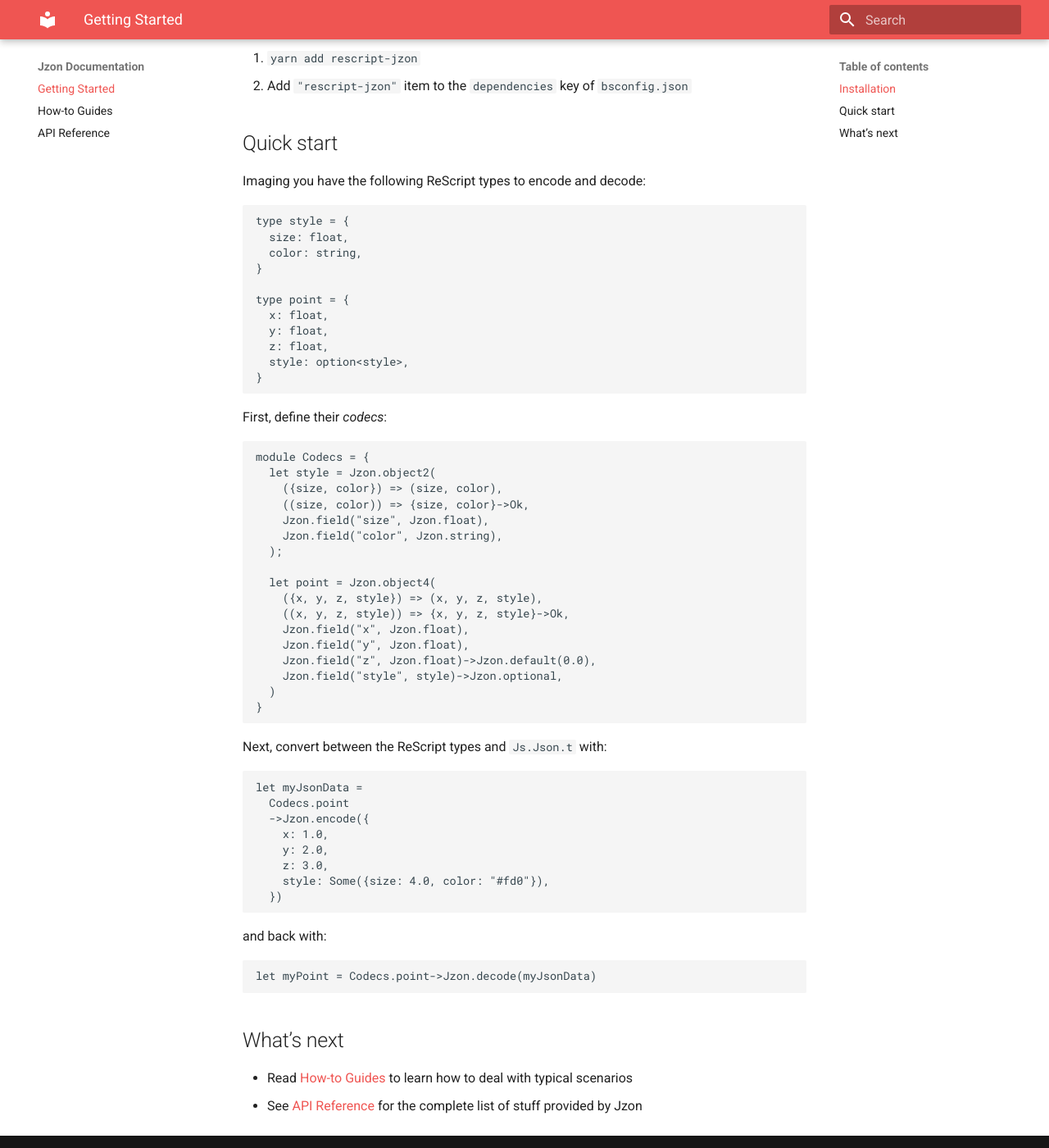
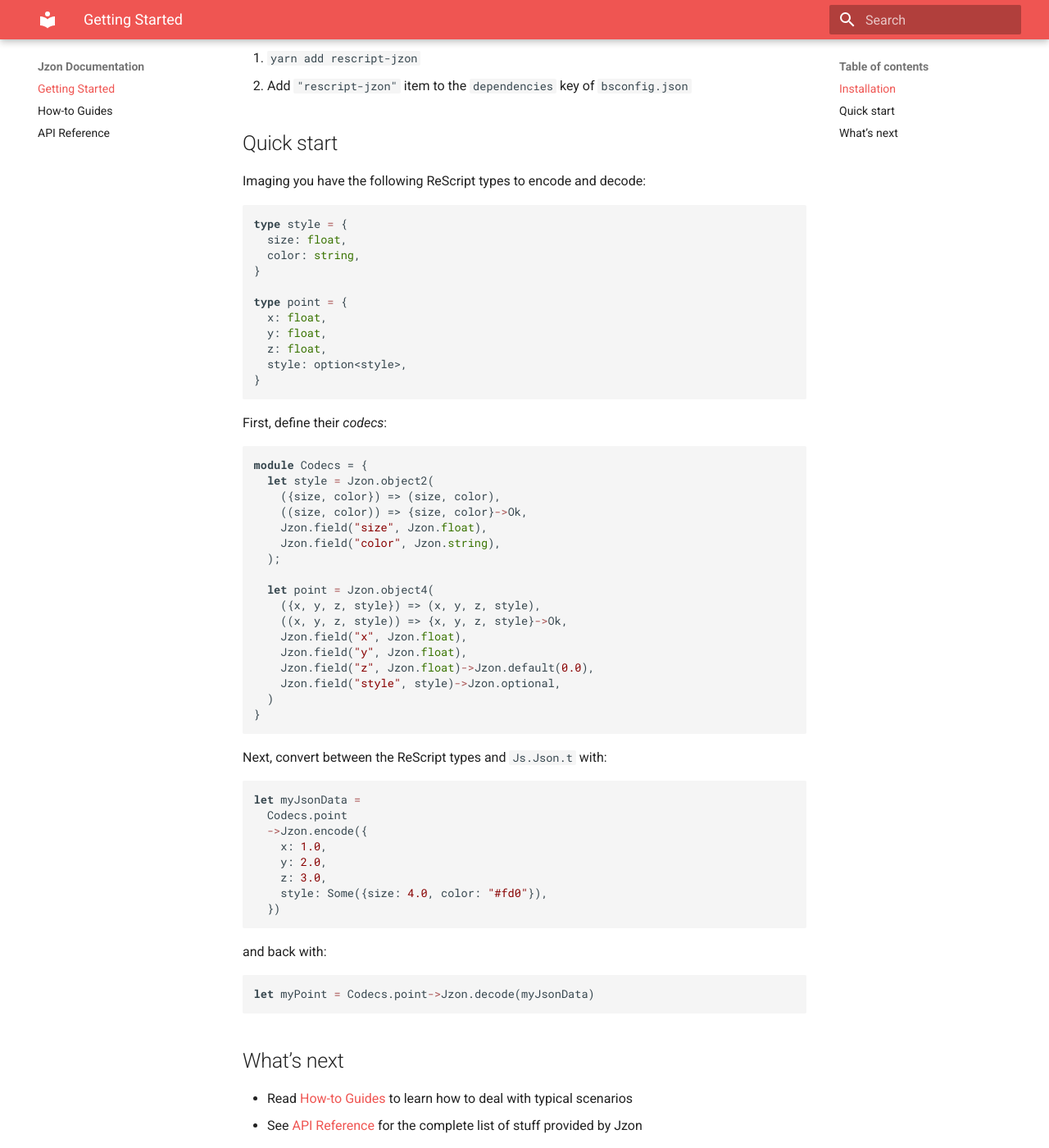
Before and after one commit to nkrkv/jzon, an MkDocs documentation site: the page built from docs/index.md, in a window 1280 px wide and 1400 px high, scrolled down 238 px. Shown: the whole window at 82% size. Built offline with MkDocs 1.6.1 and Material for MkDocs 9.7.7, drawn with Linux system fonts in a browser that asks for light colours; nearby versions of some CDN libraries; part of the change alters nothing that is shown.

Commit message:
docs: add ReScript syntax highlight

```diff
--- /dev/null
+++ b/docs/js/config.js
@@ -0,0 +1 @@
+hljs.initHighlighting()
--- /dev/null
+++ b/docs/js/res-syntax-highlightjs.js
@@ -0,0 +1,373 @@
+/*
+Forked from:
+https://github.com/reason-association/rescript-lang.org/blob/master/plugins/res-syntax-highlightjs.js
+
+Language: New BS Syntax
+Author: Gidi Meir Morris <oss@gidi.io>, Cheng Lou
+Category: functional
+*/
+
+// Note: Extracted and adapted from the reason-highlightjs package:
+// https://github.com/reasonml-editor/reason-highlightjs
+hljs.registerLanguage("rescript", function(hljs) {
+  function orReValues(ops){
+    return ops
+    .map(function(op) {
+      return op
+        .split('')
+        .map(function(char) {
+          return '\\' + char;
+        })
+        .join('');
+    })
+    .join('|');
+  }
+
+  var RE_IDENT = '[a-z_][0-9a-zA-Z_]*';
+  var RE_ATTRIBUTE = '[A-Za-z_][A-Za-z0-9_\\.]*';
+  var RE_MODULE_IDENT = '[A-Z_][0-9a-zA-Z_]*';
+
+  var KEYWORDS = {
+    /* https://github.com/facebook/reason/blob/79e67d5334ef181fdb54bd57bd9e7729f9fe46e7/src/reason-parser/reason_lexer.mll#L94-L154 */
+    keyword:
+      'and as assert begin class constraint done downto exception external fun ' +
+      'functor include inherit lazy let pub mutable new nonrec ' +
+      'object of open or pri rec then to type val virtual ' +
+      'try catch finally do else for if switch while import library export ' +
+      'module in raise ' +
+      // invalid
+      'private',
+
+    built_in:
+      'array bool exn float int int32 int64 list ref string unit',
+
+    literal:
+      'true false'
+  };
+
+  const STRING_MODE = {
+    className: 'string',
+    variants: [
+      {
+        begin: '"',
+        end: '"',
+        contains: [hljs.BACKSLASH_ESCAPE],
+      },
+      // {foo|bla|foo}
+      {
+        begin: '\\{(' + RE_IDENT + ')?\\|',
+        end: '\\|(' + RE_IDENT + ')?\\}',
+      },
+      {
+        begin: '(' + RE_IDENT + ')?`',
+        end: '`',
+      },
+    ]
+  };
+
+  const FUNCTION_MODE = {
+    className: 'function',
+    begin: '=>',
+  };
+
+  const CHARACTER_MODE = {
+    className: 'character',
+    begin: '\'[\\x00-\\x7F]\'',
+    relevance: 0
+  };
+
+  const NUMBER_MODE = {
+    className: 'number',
+    relevance: 0,
+    begin: '\\b(0[xX][a-fA-F0-9_]+[Lln]?|' +
+      '0[oO][0-7_]+[Lln]?|' +
+      '0[bB][01_]+[Lln]?|' +
+      '[0-9][0-9_]*([Lln]|(\\.[0-9_]+)?([eE][-+]?[0-9_]+)?)?)\\b'
+  };
+
+  const OPERATOR_MODE = {
+    className: 'operator',
+    relevance: 0,
+    begin: "("+ orReValues([
+      '->', '||', '&&', '++', '**', '+.', '+', '-.', '-',
+      '*.', '*', '/.', '/', '...', '..', '|>', '===', '==', '^',
+      ':=', '!', '>=', '<=',
+    ]) + ")"
+  };
+
+  const ASSIGNMENT_MODE = {
+    className: 'operator',
+    begin: '='
+  };
+
+  // as in variant constructor
+  const CONSTRUCTOR_MODE = {
+    className: 'constructor',
+    begin: '\\b([A-Z][0-9a-zA-Z_]*)|(`[a-zA-Z][0-9a-zA-Z_]*)|(#[a-zA-Z][0-9a-zA-Z_]*)\\b',
+  };
+
+  const ARRAY_MODES = {
+    className: 'literal',
+    variants: [
+      {
+        begin: '\\[\\|',
+      },
+      {
+        begin: '\\|\\]',
+      },
+    ]
+  };
+
+  const LIST_MODES = {
+    className: 'literal',
+    variants: [
+      {
+        begin: 'list\\[',
+      },
+      {
+        begin: '\\[',
+      },
+      {
+        begin: '\\]',
+      },
+    ]
+  };
+
+  const OBJECT_ACCESS_MODE = {
+    className: 'object-access',
+    variants: [
+      {
+        begin: RE_IDENT + '\\[',
+        end: '\\]',
+        contains: [
+          // hljs.BACKSLASH_ESCAPE
+          STRING_MODE
+        ],
+      },
+    ]
+  };
+
+  const MODULE_ACCESS_MODE = {
+    begin: "\\b" + RE_MODULE_IDENT + "\\.",
+    returnBegin: true,
+    contains: [
+      {
+        begin: RE_MODULE_IDENT,
+        className: 'module-identifier',
+      },
+    ]
+  };
+
+  const JSX_MODE = {
+    variants: [
+      {
+        begin: "<>|</>|/>",
+      },
+      {
+        begin: "</",
+        contains: [
+          {
+            begin: RE_IDENT,
+          },
+          {
+            begin: RE_MODULE_IDENT,
+            className: 'module-identifier',
+          },
+        ]
+      },
+      {
+        begin: "<",
+        contains: [
+          {
+            begin: RE_MODULE_IDENT,
+            className: 'module-identifier',
+          },
+        ]
+      },
+    ]
+  };
+
+  // Foo.Bar.Baz where Baz is actually a module, not a constructor
+  const MODULE_ACCESS_ENDS_WITH_MODULE = {
+    begin: RE_MODULE_IDENT,
+    returnBegin: true,
+    contains: [
+      {
+        begin: RE_MODULE_IDENT,
+        className: "module-identifier",
+      },
+      {
+        begin: "\\.",
+        contains: [
+          {
+            begin: RE_MODULE_IDENT,
+            className: "module-identifier",
+          }
+        ]
+      },
+    ]
+  };
+
+  const ATTRIBUTE_MODE = {
+    className: 'attribute',
+    variants: [
+      // order matters here
+      {
+        begin: "@@?(" + RE_ATTRIBUTE + ') *\\(',
+        end: '\\s*\\)',
+      },
+      {
+        begin: "@@?(" + RE_ATTRIBUTE + ')',
+      },
+      {
+        begin: "%%?(" + RE_ATTRIBUTE + ')\\(',
+        end: '\\s*\\)',
+      },
+      {
+        begin: "%%?(" + RE_ATTRIBUTE + ')',
+      },
+      {
+        begin: "\\[@",
+        end: "\\s*\\]",
+        contains: [
+          {
+            begin: RE_ATTRIBUTE + "\\s*",
+          },
+        ],
+      },
+      {
+        begin: "\\[%",
+        end: "\\s*\\]",
+        contains: [
+          {
+            begin: RE_ATTRIBUTE + "\\s*",
+          },
+        ],
+      },
+      {
+        begin: "\\[%%",
+        end: "\\s*\\]",
+        contains: [
+          {
+            begin: RE_ATTRIBUTE + "\\s*",
+          },
+        ],
+      },
+      {
+        begin: "\\[%%%",
+        end: "\\s*\\]",
+        contains: [
+          {
+            begin: RE_ATTRIBUTE + "\\s*",
+          },
+        ],
+      },
+    ]
+  };
+
+  // all the modes below are mutually recursive
+  let OPEN_OR_INCLUDE_MODULE_MODE = {
+    begin: "\\b(open|include)\\s*",
+    keywords: KEYWORDS,
+    contains: [
+      MODULE_ACCESS_ENDS_WITH_MODULE,
+    ]
+  };
+  let MODULE_MODE = {
+    begin: "\\s*\\{\\s*",
+    end: "\\s*\\}\\s*",
+    keywords: KEYWORDS,
+    // most of the order here is important
+    contains: [
+      hljs.C_LINE_COMMENT_MODE,
+      hljs.C_BLOCK_COMMENT_MODE,
+      // there's also a block mode technically, but for our purpose, a module {}
+      // and a block {} can be considered the same for highlighting
+      CHARACTER_MODE,
+      STRING_MODE,
+      FUNCTION_MODE,
+      ATTRIBUTE_MODE,
+      ARRAY_MODES,
+      LIST_MODES,
+      JSX_MODE,
+      OPERATOR_MODE,
+      ASSIGNMENT_MODE,
+      NUMBER_MODE,
+      OPEN_OR_INCLUDE_MODULE_MODE,
+      MODULE_ACCESS_MODE,
+      CONSTRUCTOR_MODE,
+      OBJECT_ACCESS_MODE,
+    ]
+  };
+  const MODULE_DECLARATION_MODE = {
+    begin: "\\bmodule\\s+(type\\s+)?(of\\s+)?",
+    keywords: KEYWORDS,
+    contains: [
+      // this definitely gets matched, and first. always `module Foo`
+      {
+        begin: RE_MODULE_IDENT,
+        className: "module-identifier",
+      },
+      // and then an optional type signature is matched. Hopefully this regex
+      // doesn't accidentally match something else
+      {
+        begin: "\\s*:\\s*",
+        contains: [
+          {
+            begin: RE_MODULE_IDENT,
+            className: "module-identifier",
+          },
+          MODULE_MODE
+        ],
+      },
+      // then the = part and the right hand side
+      {
+        begin: "\\s*=\\s*",
+        contains: [
+          MODULE_ACCESS_ENDS_WITH_MODULE,
+          // alternatively, a functor declaration
+          {
+            begin: "\\s*\\(\\s*",
+            end: "\\s*\\)\\s*",
+            keywords: KEYWORDS,
+            contains: [
+              {
+                begin: RE_MODULE_IDENT,
+                className: "module-identifier",
+              },
+              // module Foo = (Bar: Baz) => ...
+              {
+                begin: "\\s*:\\s*",
+                contains: [
+                  {
+                    begin: RE_MODULE_IDENT,
+                    className: "module-identifier",
+                  },
+                  MODULE_MODE,
+                  {
+                    begin: "\\s*,\\s*",
+                  }
+                ]
+              },
+              MODULE_MODE,
+            ]
+          },
+          MODULE_MODE,
+          {
+            begin: "\\s*=>\\s*"
+          }
+        ]
+      },
+    ]
+  };
+  MODULE_MODE.contains.unshift(MODULE_DECLARATION_MODE);
+  OPEN_OR_INCLUDE_MODULE_MODE.contains.push(MODULE_MODE)
+
+  return {
+    aliases: ['res', 'resi'],
+    keywords: KEYWORDS,
+    illegal: '(:\\-|:=|\\${|\\+=)',
+    // lol beautiful
+    contains: MODULE_MODE.contains,
+  };
+});
--- a/mkdocs.yml
+++ b/mkdocs.yml
@@ -3,6 +3,15 @@ theme:
   name: material
   palette:
     primary: red
+markdown_extensions:
+  - pymdownx.highlight:
+      use_pygments: false # Use Highlight.js, not Pygments
+extra_javascript:
+  - https://cdnjs.cloudflare.com/ajax/libs/highlight.js/10.5.0/highlight.min.js
+  - js/res-syntax-highlightjs.js
+  - js/config.js
+extra_css:
+  - https://cdnjs.cloudflare.com/ajax/libs/highlight.js/10.5.0/styles/default.min.css
 nav:
   - "Getting Started": index.md
   - "How-to Guides": howtos.md
```
